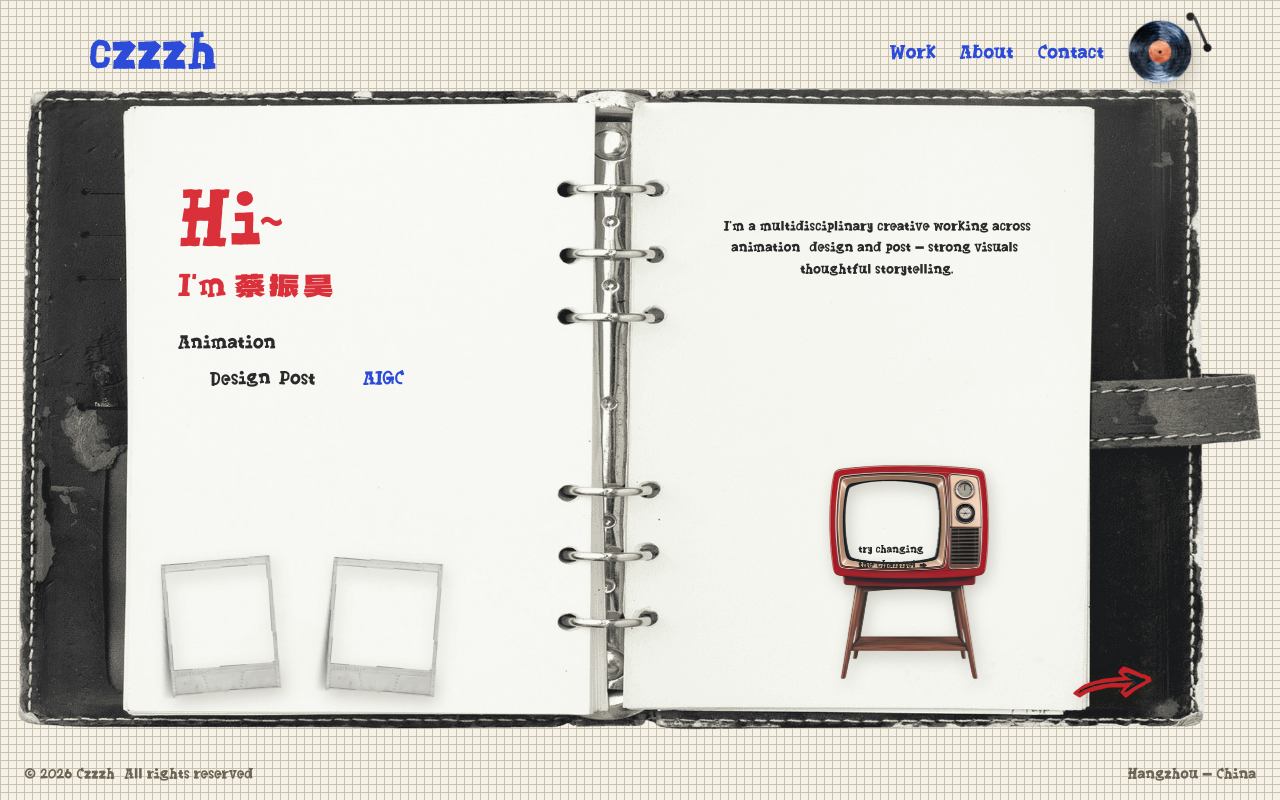
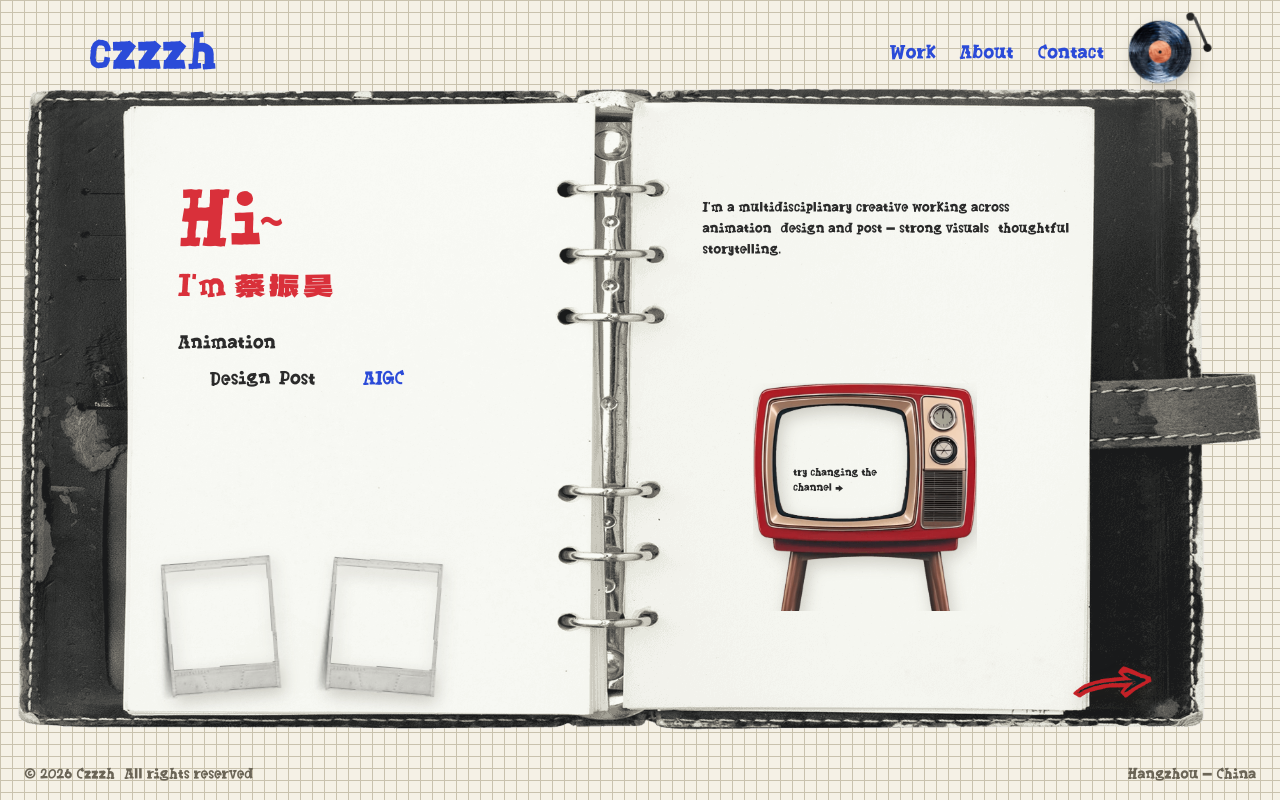
Before and after one commit to MonsterNB1/czzzh-work, a Next.js app: page / in a window 1280 px wide. Built offline with nearby package versions, Linux system fonts and the light colour scheme; a web font is replaced by a local one.

Commit message:
tweak: TV size/position match reference, crop legs within paper, grid 12px

```diff
--- a/src/app/globals.css
+++ b/src/app/globals.css
@@ -57,7 +57,7 @@ body {
   background-image:
     linear-gradient(var(--paper-line) 1px, transparent 1px),
     linear-gradient(90deg, var(--paper-line) 1px, transparent 1px);
-  background-size: 8px 8px;
+  background-size: 12px 12px;
   background-opacity: 0.35;
 }
 
--- a/src/app/page.tsx
+++ b/src/app/page.tsx
@@ -63,9 +63,9 @@ export default function Home() {
         {/* ===== RIGHT PAGE ===== */}
         <div
           className="absolute hidden sm:block"
-          style={{ right: "17%", top: "20%", width: "28%" }}
+          style={{ left: "55%", top: "17%", width: "30%" }}
         >
-          <p className="note text-[13px] leading-relaxed text-[#2b2b2b] text-center">
+          <p className="note text-[13px] leading-relaxed text-[#2b2b2b] text-left">
             I&apos;m a multidisciplinary creative working across animation, design
             and post — strong visuals, thoughtful storytelling.
           </p>
@@ -74,14 +74,16 @@ export default function Home() {
         {/* retro TV on the right page */}
         <div
           className="absolute hidden md:block"
-          style={{ right: "22%", bottom: "8%" }}
+          style={{ left: "68%", top: "46%", transform: "translateX(-50%)" }}
         >
           <div className="relative">
-            <img
-              src="/assets/scrapbook/retro-tv.png"
-              alt=""
-              className="photo-shadow w-40 h-auto"
-            />
+            <div className="overflow-hidden" style={{ height: "228px" }}>
+              <img
+                src="/assets/scrapbook/retro-tv.png"
+                alt=""
+                className="photo-shadow w-56 h-auto block"
+              />
+            </div>
             <Link
               href="/works"
               className="note absolute text-[10px] text-[#2b2b2b] hover:text-marker"
```
